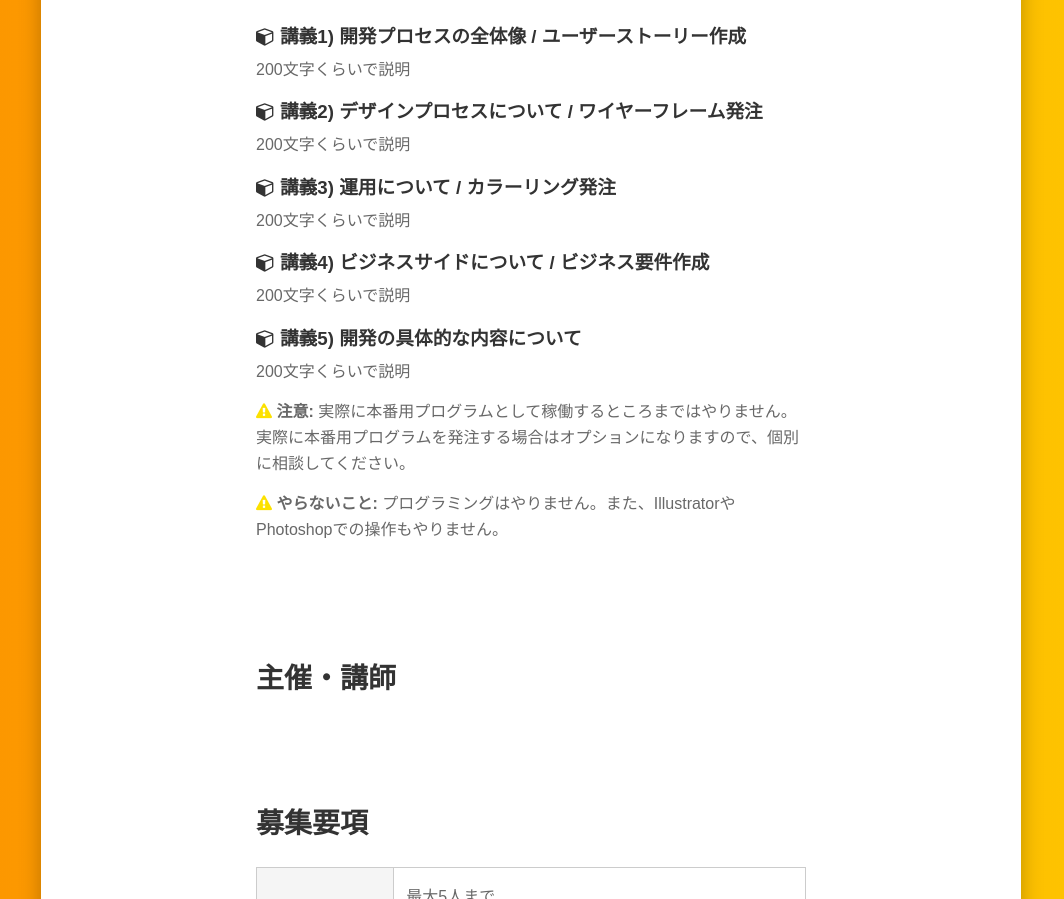
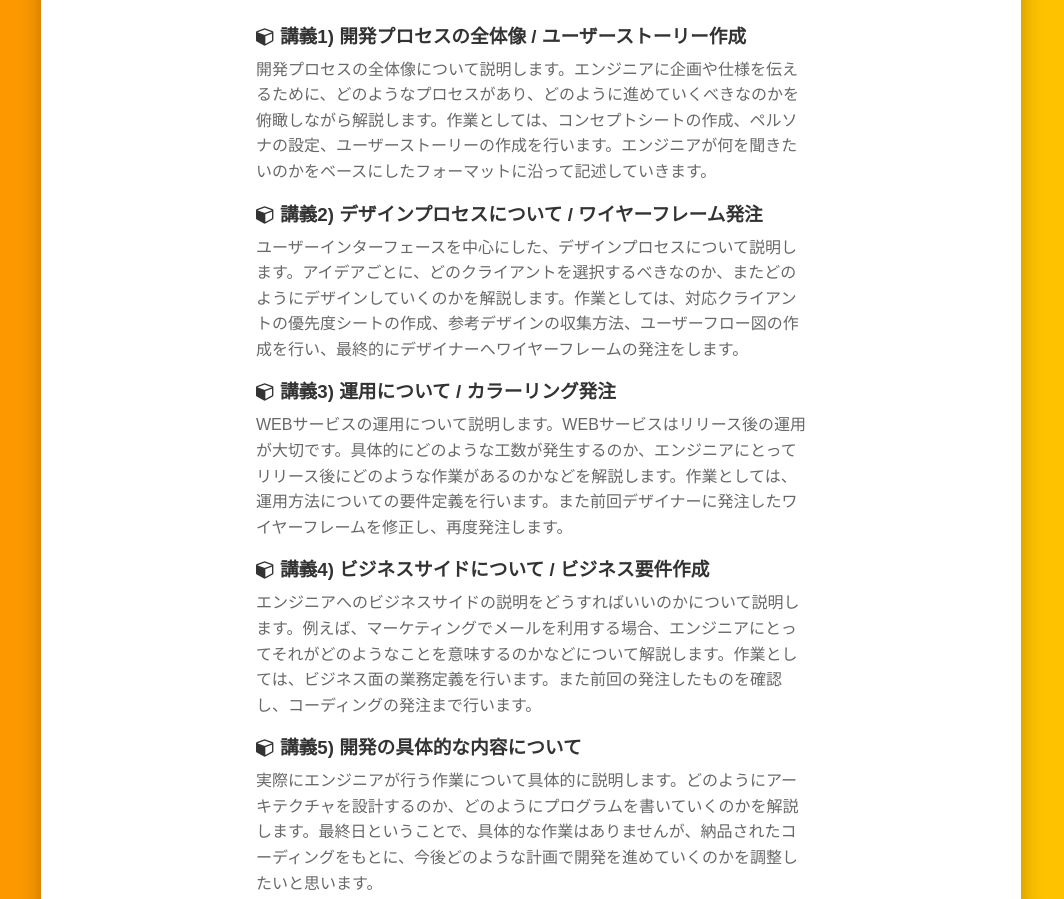
Before and after one commit to daraf-jp/dojo, a plain HTML site: page index.html in a window 1280 px wide. Shown: the part 3070-3969 px from the top of the page, without its empty margins (109-1173 px from the left). Drawn offline with Linux system fonts and the light colour scheme.

Commit message:
講義の説明の追加

```diff
--- a/index.html
+++ b/index.html
@@ -163,15 +163,15 @@
           <li>場所は、Vilingのオフィスです</li>
         </ul>
         <h3><i class="fa fa-cube"></i>  講義1) 開発プロセスの全体像 / ユーザーストーリー作成</h3>
-        <p>200文字くらいで説明</p>
+        <p>開発プロセスの全体像について説明します。エンジニアに企画や仕様を伝えるために、どのようなプロセスがあり、どのように進めていくべきなのかを俯瞰しながら解説します。作業としては、コンセプトシートの作成、ペルソナの設定、ユーザーストーリーの作成を行います。エンジニアが何を聞きたいのかをベースにしたフォーマットに沿って記述していきます。</p>
         <h3><i class="fa fa-cube"></i>  講義2) デザインプロセスについて / ワイヤーフレーム発注</h3>
-        <p>200文字くらいで説明</p>
+        <p>ユーザーインターフェースを中心にした、デザインプロセスについて説明します。アイデアごとに、どのクライアントを選択するべきなのか、またどのようにデザインしていくのかを解説します。作業としては、対応クライアントの優先度シートの作成、参考デザインの収集方法、ユーザーフロー図の作成を行い、最終的にデザイナーへワイヤーフレームの発注をします。</p>
         <h3><i class="fa fa-cube"></i>  講義3) 運用について / カラーリング発注</h3>
-        <p>200文字くらいで説明</p>
+        <p>WEBサービスの運用について説明します。WEBサービスはリリース後の運用が大切です。具体的にどのような工数が発生するのか、エンジニアにとってリリース後にどのような作業があるのかなどを解説します。作業としては、運用方法についての要件定義を行います。また前回デザイナーに発注したワイヤーフレームを修正し、再度発注します。</p>
         <h3><i class="fa fa-cube"></i>  講義4) ビジネスサイドについて / ビジネス要件作成</h3>
-        <p>200文字くらいで説明</p>
+        <p>エンジニアへのビジネスサイドの説明をどうすればいいのかについて説明します。例えば、マーケティングでメールを利用する場合、エンジニアにとってそれがどのようなことを意味するのかなどについて解説します。作業としては、ビジネス面の業務定義を行います。また前回の発注したものを確認し、コーディングの発注まで行います。</p>
         <h3><i class="fa fa-cube"></i> 講義5) 開発の具体的な内容について</h3>
-        <p>200文字くらいで説明</p>
+        <p>実際にエンジニアが行う作業について具体的に説明します。どのようにアーキテクチャを設計するのか、どのようにプログラムを書いていくのかを解説します。最終日ということで、具体的な作業はありませんが、納品されたコーディングをもとに、今後どのような計画で開発を進めていくのかを調整したいと思います。</p>
         <p>
           <span class="bold"><i class="fa fa-exclamation-triangle yellow"></i> 注意:</span> 実際に本番用プログラムとして稼働するところまではやりません。実際に本番用プログラムを発注する場合はオプションになりますので、個別に相談してください。
         </p>
```
